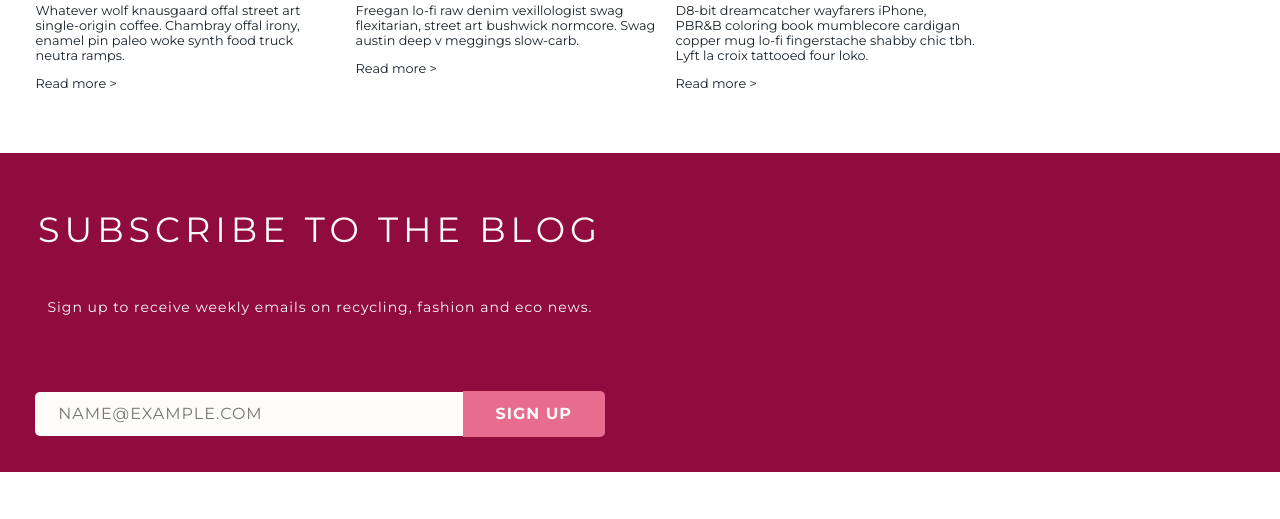
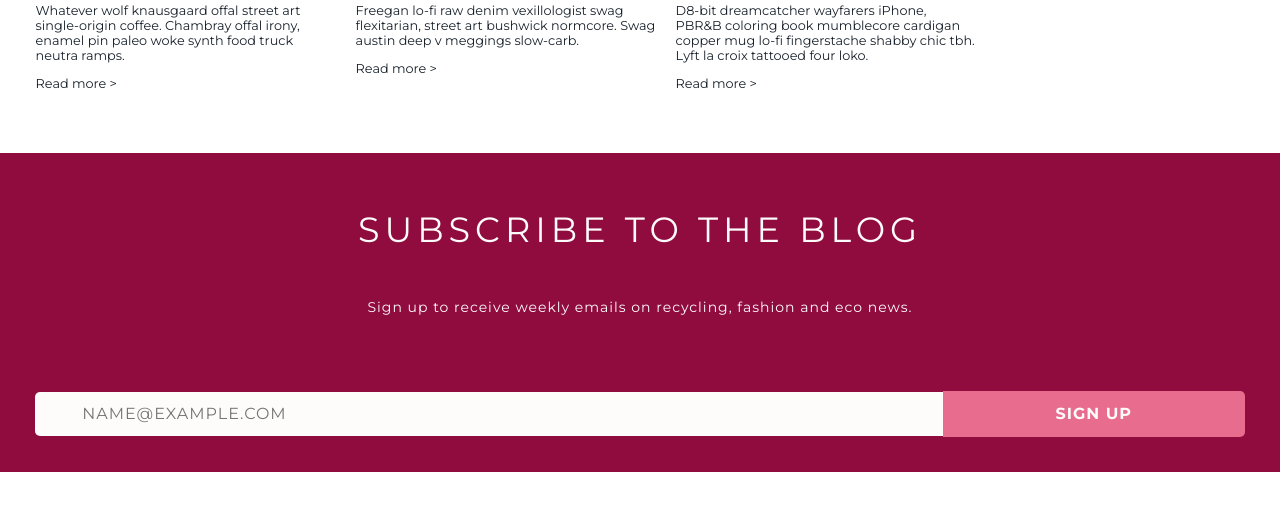
Before and after one commit to sacastillo6/final-project, a plain HTML site: page index.html in a window 1280 px wide. Shown: the part 3015-3534 px from the top of the page. Drawn offline with nearby package versions, Linux system fonts and the light colour scheme; a script that the page names is missing.

Commit message:
fixed more bugs

```diff
--- a/CSS/main.css
+++ b/CSS/main.css
@@ -341,7 +341,7 @@ padding: 1.875em 0;
   color: #FDFCFB;
   text-align: center;
   vertical-align: top;
-  width: 600px;
+  width: auto;
 }
 
 .header {
@@ -856,7 +856,7 @@ ul.menu2 {
 .Banner2 {
   clear:both;
   width: 96%;
-  margin: 0 2%;
+  margin: 0 2% 2% 0;
   text-align: center;
 }
 
--- a/index.html
+++ b/index.html
@@ -228,7 +228,7 @@
 
 
 <!-- SUBSCRIBE -->
-<section class="Banner2">
+<section class="Banner2 clearfix">
   <form id="form1" action="#" method="post" name="sign up for beta form">
     <div class="header">
       <p>Subscribe to the blog</p>
```
